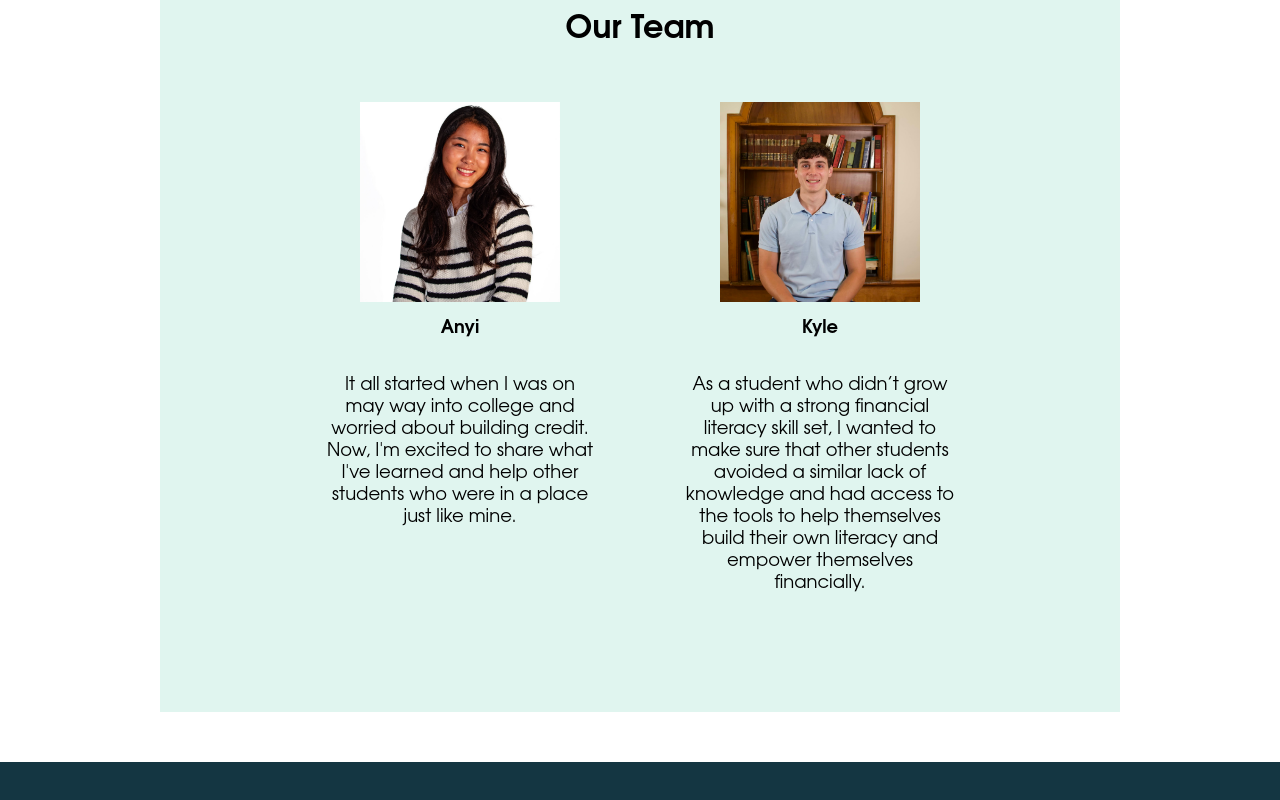
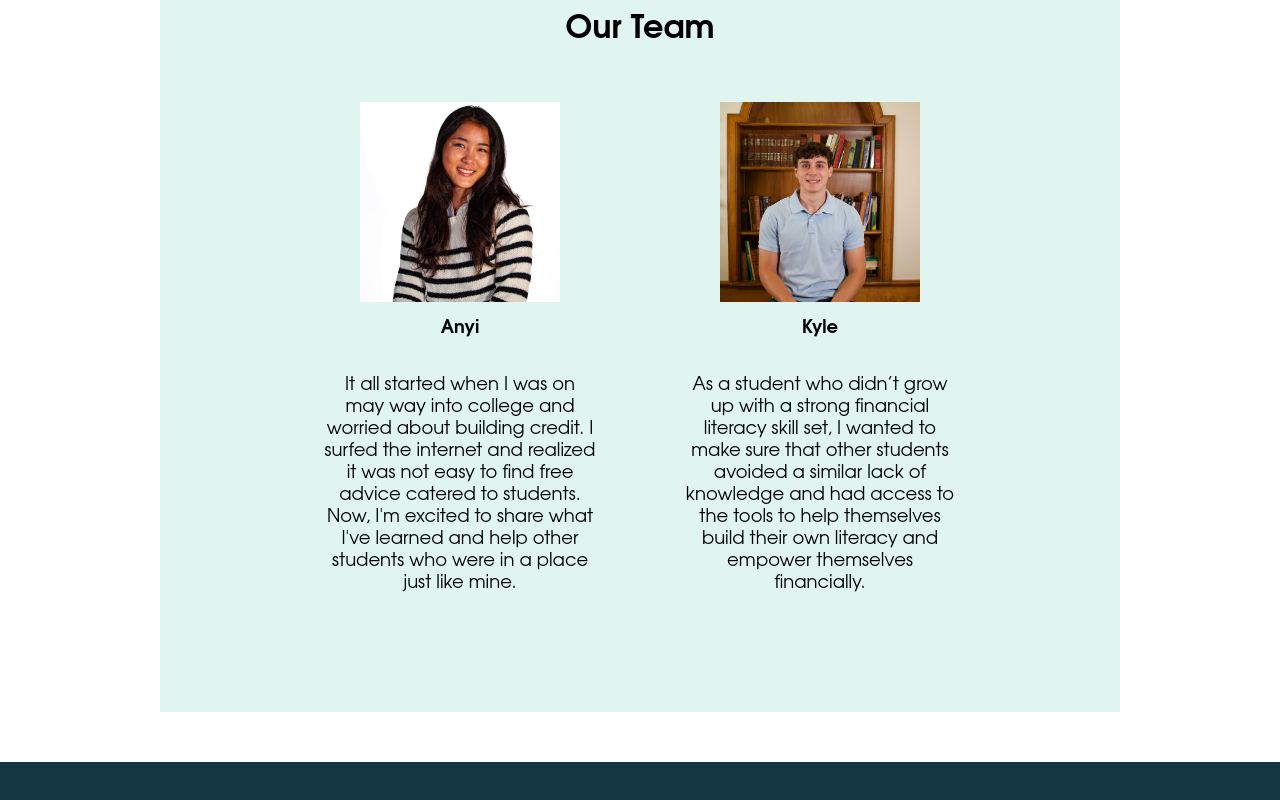
Before and after one commit to anyi-sunny/FinanceProject, a React (Create React App) app in the folder finance-project/: page /About in a window 1280 px wide. Shown: the part 428-1228 px from the top of the page. Built offline with nearby package versions, Linux system fonts and the light colour scheme.

Commit message:
updating services and about description - Anyi

```diff
--- a/finance-project/src/Pages/About.js
+++ b/finance-project/src/Pages/About.js
@@ -57,7 +57,7 @@ function About (){
 const data = [
     { name: "Anyi",
         img:`${process.env.PUBLIC_URL}/images/Anyi.png`,
-        text: "It all started when I was on may way into college and worried about building credit. Now, I'm excited to share what I've learned and help other students who were in a place just like mine. ",
+        text: "It all started when I was on may way into college and worried about building credit. I surfed the internet and realized it was not easy to find free advice catered to students. Now, I'm excited to share what I've learned and help other students who were in a place just like mine. ",
     },
     {
         name: "Kyle",
```
Also changed, not shown: finance-project/src/Style/Services.css (line endings or trailing spaces).
